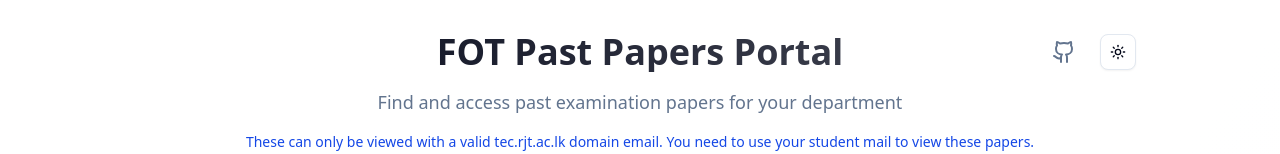
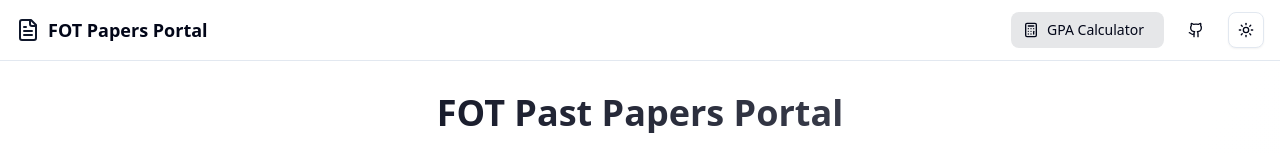
Before and after one commit to viduwaa/past-paper-portal, a Next.js app: page / in a window 1280 px wide. Shown: the top 154 px of the page. Built offline with nearby package versions, Linux system fonts and the light colour scheme; no server answers; the database is empty.

Commit message:
added gpa cal for easy access

```diff
--- /dev/null
+++ b/app/_components/TopNavigation.tsx
@@ -0,0 +1,57 @@
+"use client";
+
+import Link from "next/link";
+import { Calculator, Github, FileText } from "lucide-react";
+import { ThemeSwitcher } from "./ThemeSwitcher";
+
+export function TopNavigation() {
+    return (
+        <nav className="sticky top-0 z-50 bg-background/80 backdrop-blur-md border-b">
+            <div className="container mx-auto px-4 py-3">
+                <div className="flex items-center justify-between">
+                    {/* Logo/Title */}
+                    <Link
+                        href="/"
+                        className="flex items-center space-x-2 hover:opacity-80 transition-opacity group"
+                    >
+                        <FileText className="h-6 w-6 text-primary group-hover:scale-110 transition-transform" />
+                        <span className="font-semibold text-lg hidden sm:block">
+                            FOT Papers Portal
+                        </span>
+                        <span className="font-semibold text-sm sm:hidden">
+                            FOT Papers
+                        </span>
+                    </Link>
+
+                    {/* Navigation Links */}
+                    <div className="flex items-center space-x-2 sm:space-x-4">
+                        <Link
+                            href="https://gpa-cal.pages.dev/"
+                            target="_blank"
+                            rel="noopener noreferrer"
+                            className="flex items-center space-x-2 px-3 py-2 rounded-md bg-primary/10 hover:bg-primary/20 transition-all duration-200 text-sm font-medium hover:scale-105"
+                        >
+                            <Calculator className="h-4 w-4" />
+                            <span className="hidden sm:block">
+                                GPA Calculator
+                            </span>
+                            <span className="sm:hidden">GPA</span>
+                        </Link>
+
+                        <Link
+                            href="https://github.com/viduwaa"
+                            target="_blank"
+                            rel="noopener noreferrer"
+                            className="p-2 rounded-md hover:bg-muted transition-all duration-200 hover:scale-105"
+                            aria-label="GitHub Profile"
+                        >
+                            <Github className="h-4 w-4" />
+                        </Link>
+
+                        <ThemeSwitcher />
+                    </div>
+                </div>
+            </div>
+        </nav>
+    );
+}
--- a/app/layout.tsx
+++ b/app/layout.tsx
@@ -2,6 +2,7 @@ import type { Metadata } from "next";
 import { Geist, Geist_Mono } from "next/font/google";
 import "./globals.css";
 import { ThemeProvider } from "./_components/ThemeProvider";
+import { TopNavigation } from "./_components/TopNavigation";
 
 const geistSans = Geist({
     variable: "--font-geist-sans",
@@ -119,10 +120,7 @@ export default function RootLayout({
                     name="DC.description"
                     content="Faculty of Technology past examination papers for Rajarata University Sri Lanka students"
                 />
-                <meta
-                    name="DC.publisher"
-                    content="Vidula Deneth Salwathura"
-                />
+                <meta name="DC.publisher" content="Vidula Deneth Salwathura" />
                 <meta name="DC.type" content="InteractiveResource" />
                 <meta name="DC.format" content="text/html" />
                 <meta name="DC.language" content="en" />
@@ -182,6 +180,7 @@ export default function RootLayout({
                         }}
                     />
                     <div className="min-h-screen bg-gradient-to-br from-background via-background to-muted/20">
+                        <TopNavigation />
                         <main className="container mx-auto px-4 py-8 w-full sm:w-4/5 max-w-7xl">
                             {children}
                         </main>
--- a/app/page.tsx
+++ b/app/page.tsx
@@ -105,18 +105,6 @@ export default function Home() {
 
     return (
         <div className="space-y-8 relative">
-            <div className="absolute top-0 right-0 flex justify-end items-center gap-4 mb-6">
-                <a
-                    href="https://github.com/viduwaa"
-                    target="_blank"
-                    rel="noopener noreferrer"
-                    className="text-muted-foreground hover:text-foreground transition-colors p-2 rounded-md hover:bg-muted"
-                    aria-label="GitHub Profile"
-                >
-                    <Github className="h-6 w-6" />
-                </a>
-                <ThemeSwitcher />
-            </div>
             <motion.div
                 className="text-center space-y-4"
                 initial={{ opacity: 0, y: -30 }}
```
